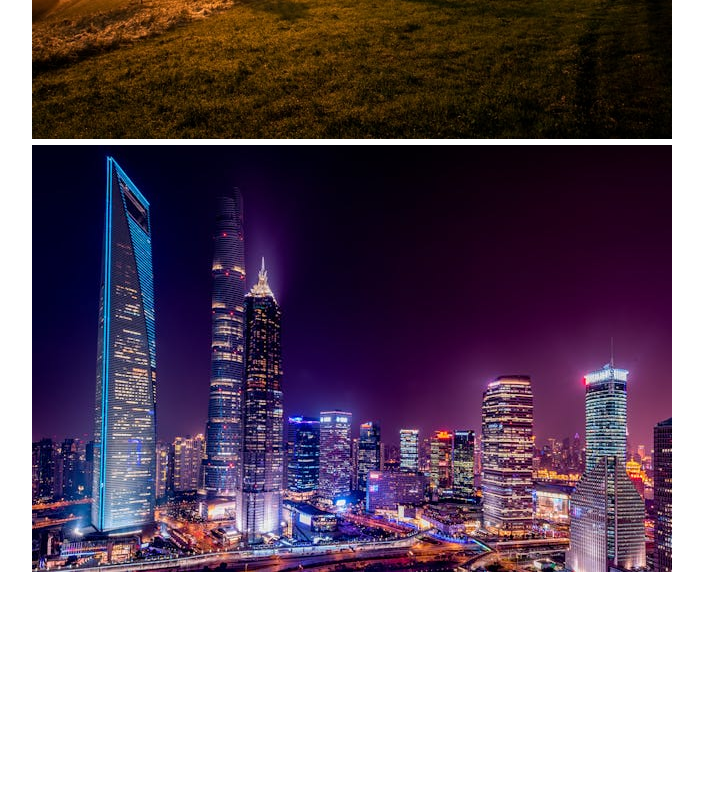
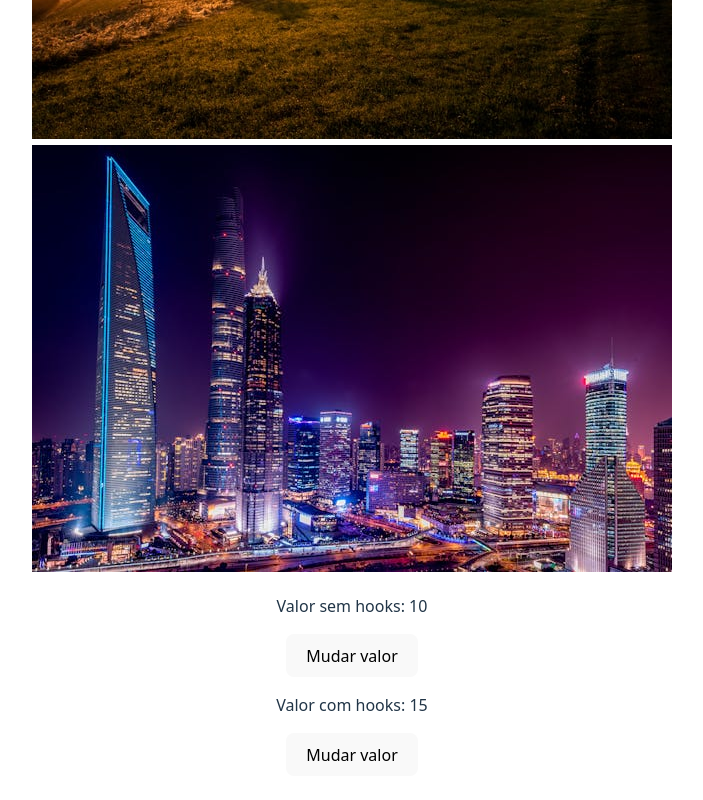
Before and after one commit to andre10dias/react-fundamentals, a React (Vite) app in the folder 2_avancando/: page / in a window 1280 px wide. Shown: the part 445-1245 px from the top of the page, without its empty margins (288-991 px from the left). Before the commit the page ends 1055 px from the top, so only its background shows below. Built offline with nearby package versions, Linux system fonts and the light colour scheme.

Commit message:
Hooks - useState

```diff
--- a/2_avancando/src/App.jsx
+++ b/2_avancando/src/App.jsx
@@ -6,6 +6,7 @@ import './App.css'
  * o caminho correto para a imagem na aplicação final.
  */
 import City from './assets/city.jpg'
+import ManagedData from './component/ManagedData'
 
 function App() {
   return (
@@ -19,6 +20,7 @@ function App() {
       <div>
         <img src={City} alt="Cidade" />
       </div>
+      <ManagedData />
     </>
   )
 }
--- /dev/null
+++ b/2_avancando/src/component/ManagedData.jsx
@@ -0,0 +1,21 @@
+import { useState } from "react"
+
+const ManagedData = () => {
+    let someData = 10;
+    const [numero, setNumero] = useState(15);
+
+    return (
+        <div>
+            <div>
+                <p>Valor sem hooks: {someData}</p>
+                <button onClick={() => someData = 15}>Mudar valor</button>
+            </div>
+            <div>
+                <p>Valor com hooks: {numero}</p>
+                <button onClick={() => setNumero(25)}>Mudar valor</button>
+            </div>
+        </div>
+    )
+}
+
+export default ManagedData
```
